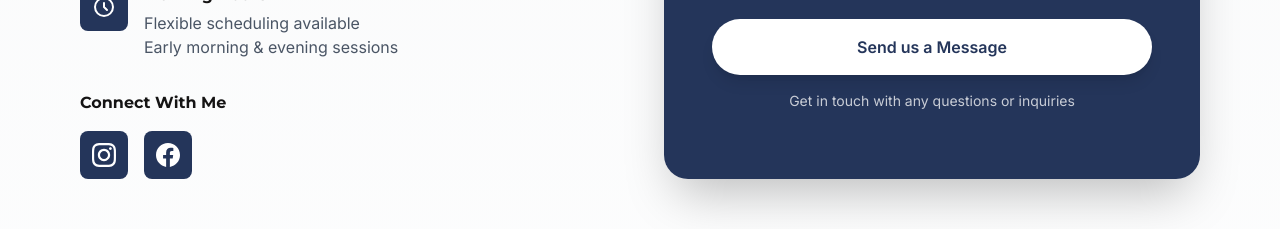
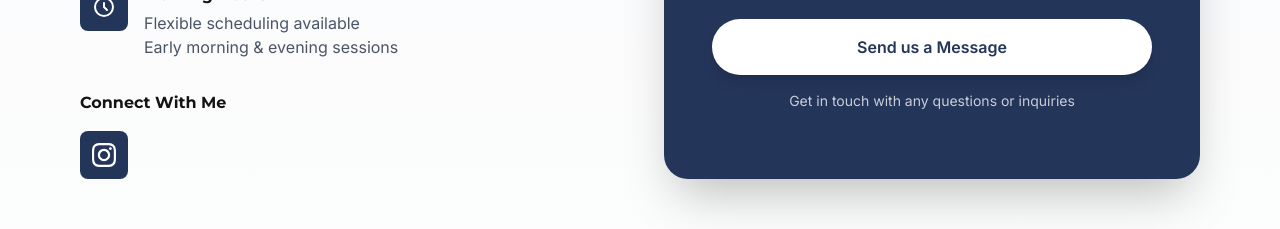
Before and after one commit to anyamrt/movement-based-training, a React (Vite) app: page / in a window 1280 px wide. Shown: the part 5220-5449 px from the top of the page. Built offline with nearby package versions, Linux system fonts and the light colour scheme.

Commit message:
Remove Facebook icon and connect Instagram to james_ashford_pt

```diff
--- a/src/components/Contact.jsx
+++ b/src/components/Contact.jsx
@@ -71,21 +71,14 @@ const Contact = () => {
               <h4 className="font-semibold text-brand-dark mb-4">Connect With Me</h4>
               <div className="flex gap-4">
                 <a
-                  href="#"
+                  href="https://www.instagram.com/james_ashford_pt"
+                  target="_blank"
+                  rel="noopener noreferrer"
                   className="w-12 h-12 bg-brand-primary hover:bg-brand-accent text-white rounded-lg flex items-center justify-center transition-all transform hover:scale-110"
                   aria-label="Instagram"
                 >
                   <svg className="w-6 h-6" fill="currentColor" viewBox="0 0 24 24">
                     <path d="M12 2.163c3.204 0 3.584.012 4.85.07 3.252.148 4.771 1.691 4.919 4.919.058 1.265.069 1.645.069 4.849 0 3.205-.012 3.584-.069 4.849-.149 3.225-1.664 4.771-4.919 4.919-1.266.058-1.644.07-4.85.07-3.204 0-3.584-.012-4.849-.07-3.26-.149-4.771-1.699-4.919-4.92-.058-1.265-.07-1.644-.07-4.849 0-3.204.013-3.583.07-4.849.149-3.227 1.664-4.771 4.919-4.919 1.266-.057 1.645-.069 4.849-.069zm0-2.163c-3.259 0-3.667.014-4.947.072-4.358.2-6.78 2.618-6.98 6.98-.059 1.281-.073 1.689-.073 4.948 0 3.259.014 3.668.072 4.948.2 4.358 2.618 6.78 6.98 6.98 1.281.058 1.689.072 4.948.072 3.259 0 3.668-.014 4.948-.072 4.354-.2 6.782-2.618 6.979-6.98.059-1.28.073-1.689.073-4.948 0-3.259-.014-3.667-.072-4.947-.196-4.354-2.617-6.78-6.979-6.98-1.281-.059-1.69-.073-4.949-.073zm0 5.838c-3.403 0-6.162 2.759-6.162 6.162s2.759 6.163 6.162 6.163 6.162-2.759 6.162-6.163c0-3.403-2.759-6.162-6.162-6.162zm0 10.162c-2.209 0-4-1.79-4-4 0-2.209 1.791-4 4-4s4 1.791 4 4c0 2.21-1.791 4-4 4zm6.406-11.845c-.796 0-1.441.645-1.441 1.44s.645 1.44 1.441 1.44c.795 0 1.439-.645 1.439-1.44s-.644-1.44-1.439-1.44z"/>
-                  </svg>
-                </a>
-                <a
-                  href="#"
-                  className="w-12 h-12 bg-brand-primary hover:bg-brand-accent text-white rounded-lg flex items-center justify-center transition-all transform hover:scale-110"
-                  aria-label="Facebook"
-                >
-                  <svg className="w-6 h-6" fill="currentColor" viewBox="0 0 24 24">
-                    <path d="M24 12.073c0-6.627-5.373-12-12-12s-12 5.373-12 12c0 5.99 4.388 10.954 10.125 11.854v-8.385H7.078v-3.47h3.047V9.43c0-3.007 1.792-4.669 4.533-4.669 1.312 0 2.686.235 2.686.235v2.953H15.83c-1.491 0-1.956.925-1.956 1.874v2.25h3.328l-.532 3.47h-2.796v8.385C19.612 23.027 24 18.062 24 12.073z"/>
                   </svg>
                 </a>
               </div>
```
